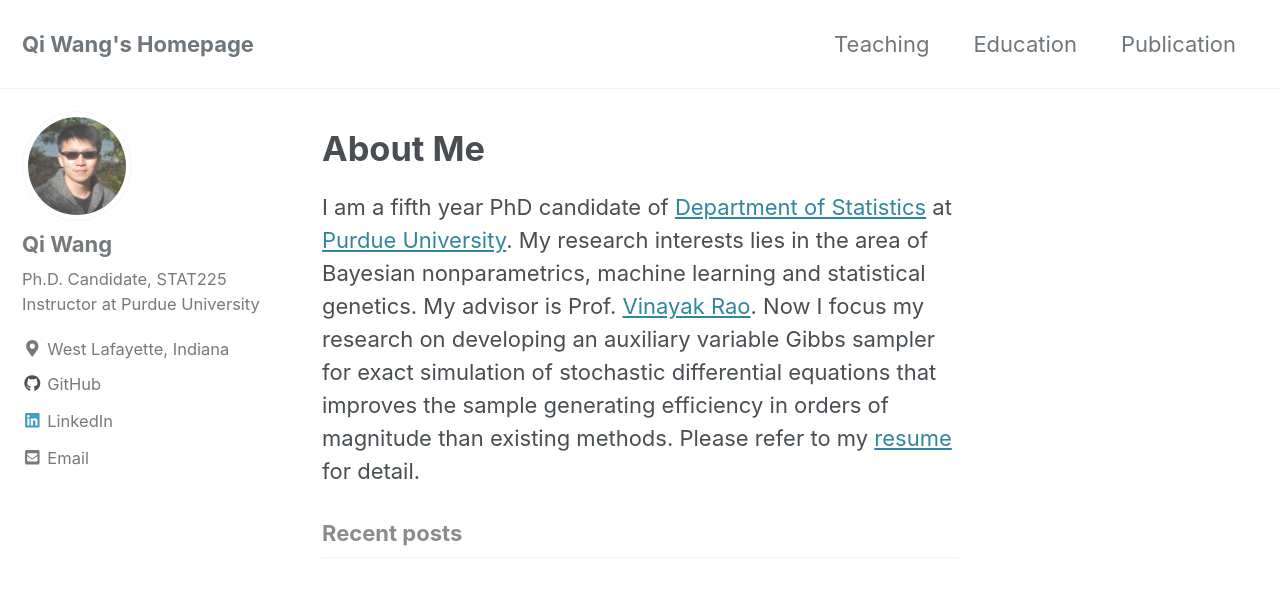
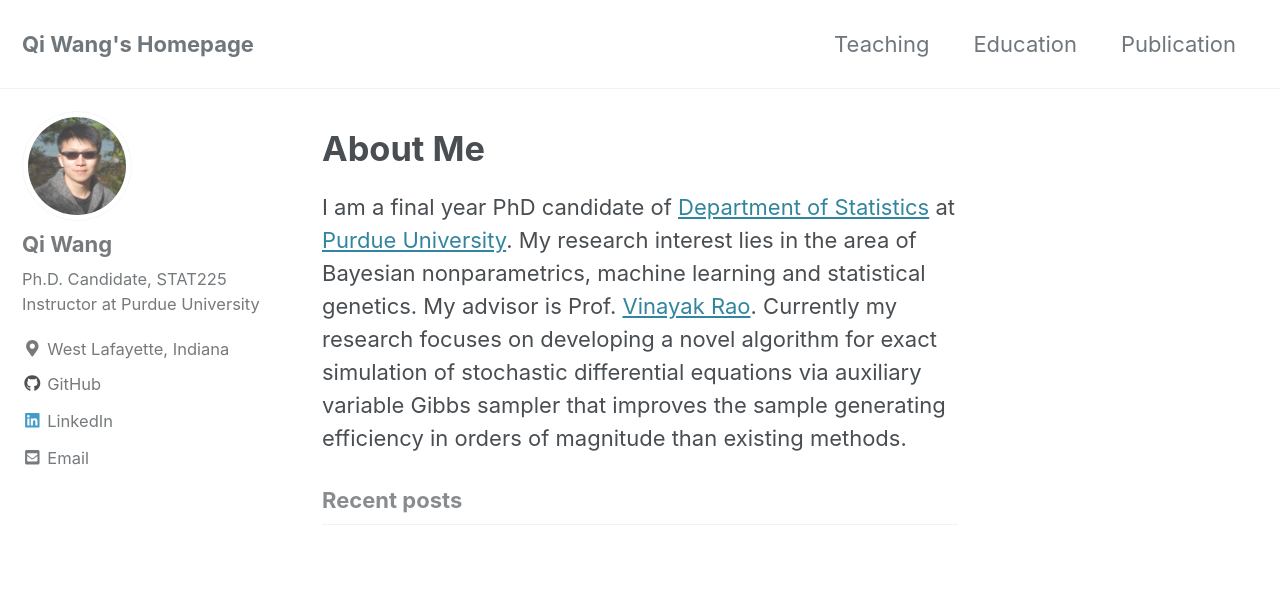
Before and after one commit to qwng/qwng.github.io, a Jekyll site: the page built from index.html, in a window 1280 px wide and 900 px high. Shown: the top 597 px of the window. Built offline with Jekyll 4.4.1, drawn with Linux system fonts in a browser that asks for light colours; cached includes are drawn as plain includes; nearby versions of some CDN libraries; the list of posts is cut into pages by our own code.

Commit message:
correct typo

```diff
--- a/index.html
+++ b/index.html
@@ -3,8 +3,8 @@ layout: home
 author_profile: true
 ---
 <h1><a name="about"></a>About Me</h1>
-<p>I am a fifth year PhD candidate of <a href="https://www.stat.purdue.edu">Department of Statistics</a> at <a href="http://www.purdue.edu">Purdue University</a>.
-My research interests lies in the area of Bayesian nonparametrics, machine learning and statistical genetics.
+<p>I am a final year PhD candidate of <a href="https://www.stat.purdue.edu">Department of Statistics</a> at <a href="http://www.purdue.edu">Purdue University</a>.
+My research interest lies in the area of Bayesian nonparametrics, machine learning and statistical genetics.
 My advisor is Prof. <a href="https://varao.github.io/">Vinayak Rao</a>.
-Now I focus my research on developing an auxiliary variable Gibbs sampler for exact simulation of stochastic differential equations that improves the sample generating efficiency in orders of magnitude than existing methods.
-Please refer to my <a href="doc/QiWang_resume_2017.pdf">resume</a> for detail.</p>
+Currently my research focuses on developing a novel algorithm for exact simulation of stochastic differential equations via auxiliary variable Gibbs sampler
+that improves the sample generating efficiency in orders of magnitude than existing methods.
```
Also changed, not shown: _pages/education.md (+3 -3 lines), _pages/pub.md (+1 -1 lines).
